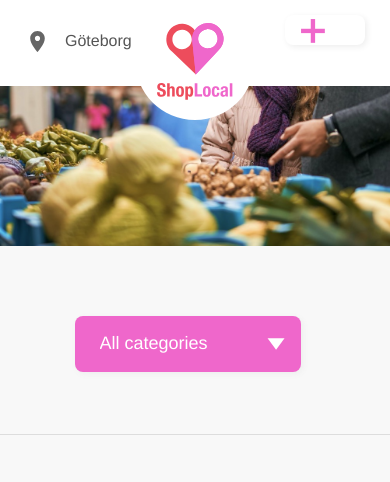
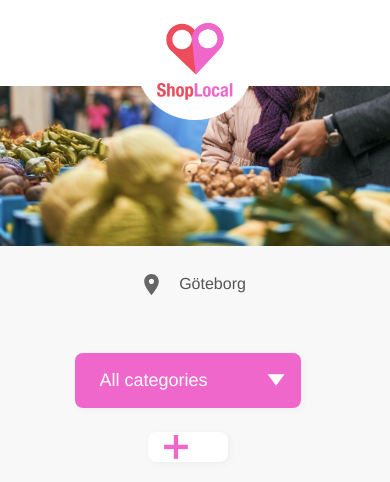
Before and after one commit to bradwilliford/shoplocal, a Flask app: template templates/homepage.html in a window 390 px wide; the page is wider, and only the part inside the window is pictured. Shown: the top 482 px of that part. Run offline with Flask 2, Linux system fonts and the light colour scheme; the template is opened without the code that fills it: most values are stand-ins (such as "Sample title", 1, 10 or a date in 2020).

Commit message:
Mobile optimizations

```diff
--- a/static/css/main.css
+++ b/static/css/main.css
@@ -40,14 +40,14 @@
   font-size: 18px;
 }
 
-.logo-container {
-  background: #fff;
-}
-
 .logo {
   width: 120px;
   height: 120px;
   margin-bottom: -40px;
+}
+
+.logo-container {
+  background: #fff;
 }
 
 .hero-image {
@@ -131,6 +131,7 @@
 
 .button.disabled {
   box-shadow: none;
+  background-color: transparent;
 }
 
 .business-connect {
@@ -266,3 +267,41 @@
 select:focus {
   outline: none;
 }
+
+@media only screen and (max-width: 900px) {
+  .business-overview {
+    flex-direction: column;
+  }
+
+  .business-details,
+  .business-connect {
+    flex-basis: 100%;
+    margin: 20px 0 0;
+  }
+
+  h1 {
+    font-size: 28px;
+  }
+
+  h2 {
+    font-size: 22px;
+  }
+
+  .button.add-business {
+    position: relative;
+    top: 0;
+    right: 0;
+  }
+
+  .button.location {
+    position: relative;
+    top: 0;
+    right: 0;
+  }
+
+  .hero {
+    padding: 0 20px;
+    margin: 10px 0;
+  }
+
+}
--- a/templates/base.html
+++ b/templates/base.html
@@ -12,25 +12,31 @@
   <body>
     <div>
       <div class="header">
+
         <div class="logo-container">
           <a href="/"><img class="logo" alt="{{ s('site-title') }}" src="/static/images/logo.svg"></a>
         </div>
 
+        <div class="hero-image"></div>
+
+
         <a style="background-image: url(/static/images/icons/location.svg)" class="button icon disabled location">Göteborg</a>
 
-        <a target="_blank" href="https://forms.gle/wMAKcQEomEWkaffV8" style="background-image: url(/static/images/icons/plus.svg)" class="button icon add-business">{{ s('add-business-button') }}</a>
-
-        <div class="hero-image"></div>
         <div class="hero">
           <h1>{% block title %}{% endblock %}</h1>
           <p>{% block description %}{% endblock %}</p>
           {% block hero_content %}
           {% endblock %}
+
+          <a target="_blank" href="https://forms.gle/wMAKcQEomEWkaffV8" style="background-image: url(/static/images/icons/plus.svg)" class="button icon add-business">{{ s('add-business-button') }}</a>
+
         </div>
       </div>
     </div>
 
     {% block content %}
     {% endblock %}
+
+
   </body>
 </html>
```
